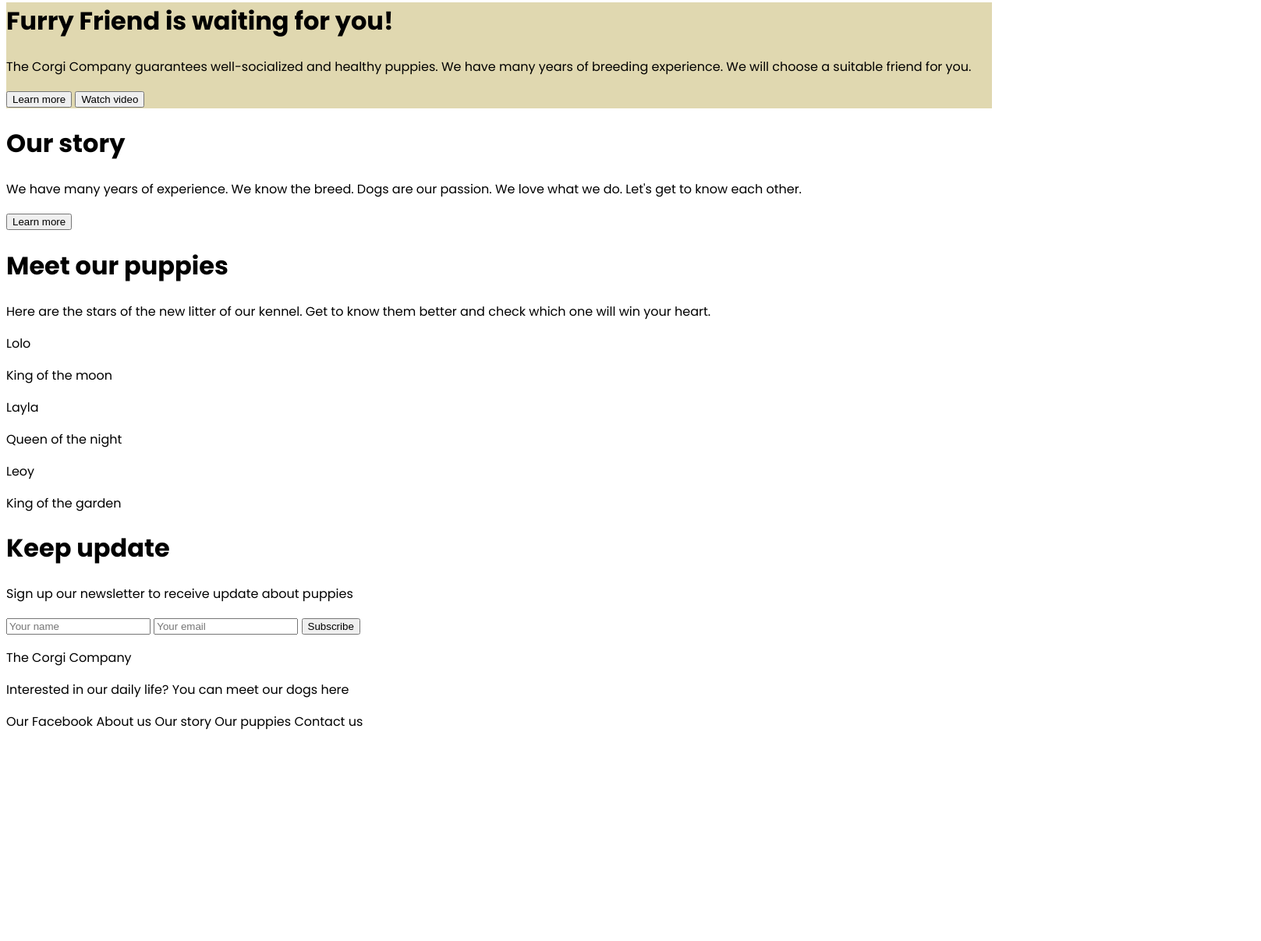
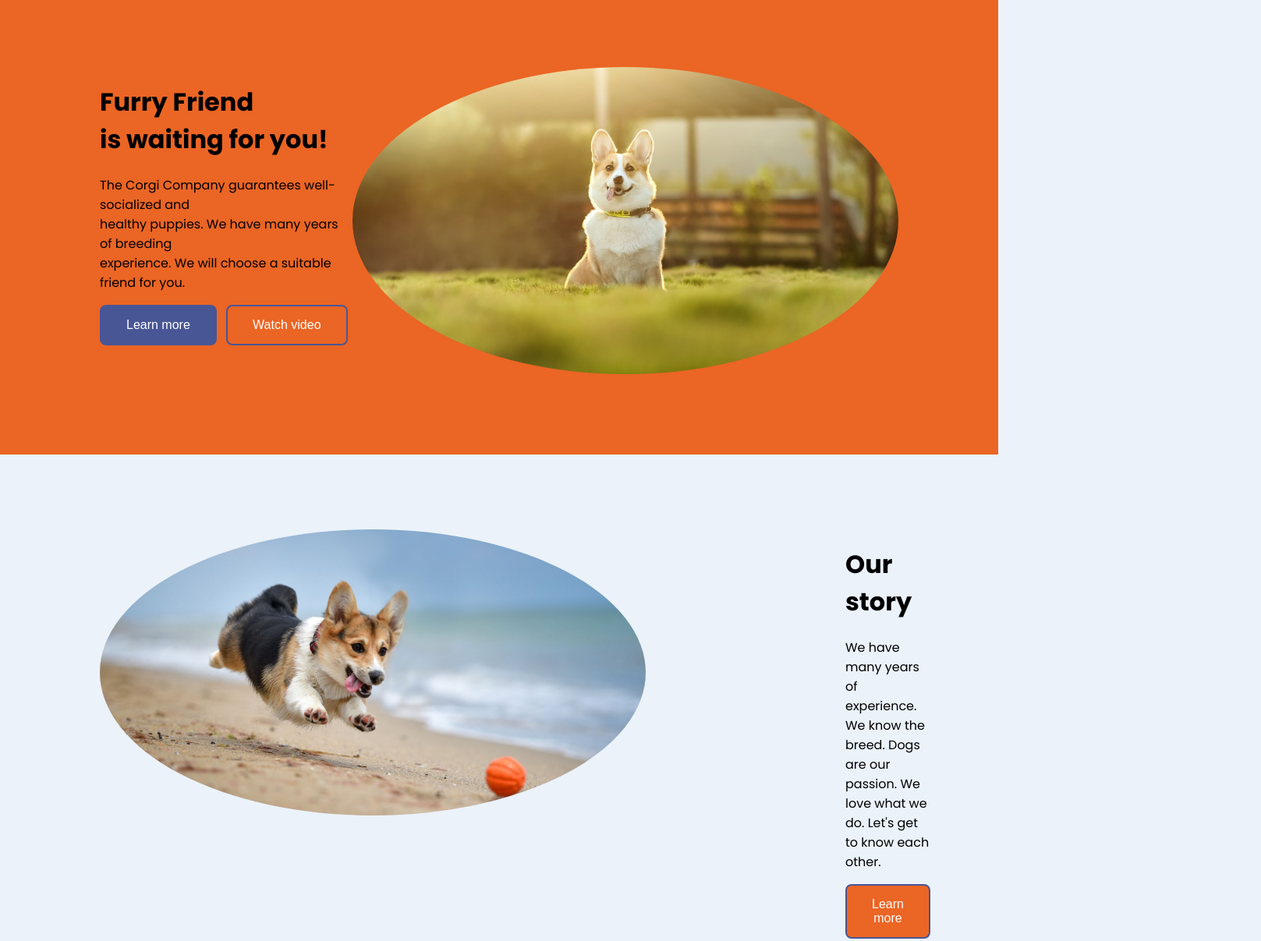
Before and after one commit to dgubko/corgi-website, a plain HTML site: page website.html in a window 1280 px wide. Shown: the part 51-1258 px from the top of the page at 78% size, 1617 px wide, since content can reach past the window. Before the commit the page ends 997 px from the top, so only its background shows below. Drawn offline with Linux system fonts and the light colour scheme.

Commit message:
Finish Website

```diff
--- /dev/null
+++ b/index.js
@@ -0,0 +1,10 @@
+var form = document.getElementById("form-id");
+form.addEventListener("submit", function (event) {
+  event.preventDefault();
+  var elements = event.target.elements;
+  var name = elements.name.value
+  var email = elements.email.value
+//   var message = "Thank you, " +name+ "("+email+") for subscription."
+  var altMessage = `Thank you, ${name}(${email})for your subscription.`
+  document.getElementById("message").innerText=altMessage
+});
--- a/styles.css
+++ b/styles.css
@@ -1,23 +1,191 @@
 header nav {
-    display: inline-block;
-    float: right;
+  /* display: inline-block; */
+  float: right;
 }
 header nav a {
-    margin: 40px;
+  margin: 40px;
 }
 #company-name {
-    font-family: 'Pacifico', cursive;
+  font-family: "Pacifico", cursive;
+  color: #1e2019;
 }
 header {
-    background-color: #E0D8B0;
+  background-color: #eb6524;
+  padding: 8px 10%;
 }
 body {
-    font-family: 'Poppins', sans-serif;
+  font-family: "Poppins", sans-serif;
+  margin: auto;
+  background-color: #ebf2fa;
 }
 a {
-    text-decoration: none;
-    color: black;
+  text-decoration: none;
+  color: #1e2019;
 }
 #par-1 {
-    background-color: #E0D8B0;
+  background-color: #eb6524;
+  padding: 96px 10%;
+  display: flex;
+  justify-content: space-between;
 }
+#b1 {
+  background-color: #485696;
+  border: 2px solid #485696;
+  color: white;
+  padding: 15px 32px;
+  font-size: 16px;
+  border-radius: 8px;
+  cursor: pointer;
+  transition-duration: 0.4s;
+  margin-right: 8px;
+}
+#b1:hover {
+  background-color: #323b67;
+  color: white;
+}
+#b1:active {
+  background-color: #232947;
+  box-shadow: 0 5px #666;
+  transform: translateY(4px);
+}
+#b2 {
+  background-color: #eb6524;
+  border: 2px solid #485696;
+  color: white;
+  padding: 15px 32px;
+  font-size: 16px;
+  border-radius: 8px;
+  cursor: pointer;
+  transition-duration: 0.4s;
+}
+#b2:hover {
+  background-color: #ca481a;
+  color: white;
+}
+
+#b2:active {
+  background-color: #b14017;
+  box-shadow: 0 5px #666;
+  transform: translateY(4px);
+}
+img {
+  border-radius: 50%;
+}
+#par-2 {
+  padding: 96px 10%;
+  display: flex;
+  justify-content: space-between;
+}
+p {
+  max-width: auto;
+}
+#pic-2 {
+  margin-right: 256px;
+}
+#b3 {
+  background-color: #eb6524;
+  border: 2px solid #485696;
+  color: white;
+  padding: 15px 32px;
+  font-size: 16px;
+  border-radius: 8px;
+  cursor: pointer;
+  transition-duration: 0.4s;
+}
+#b3:hover {
+  background-color: #ca481a;
+  color: white;
+}
+
+#b3:active {
+  background-color: #b14017;
+  box-shadow: 0 5px #666;
+  transform: translateY(4px);
+}
+#page-3 {
+  text-align: center;
+}
+#page-3-top {
+  text-align: center;
+}
+.cards {
+  display: flex;
+  justify-content: space-around;
+}
+#par-3 {
+  padding: 96px 10%;
+  display: flex;
+  background-color: #485696;
+}
+#proper {
+  margin-right: 200px;
+}
+#bb-1 {
+  border: 2px solid #485696;
+  color: #eb6524;
+  padding: 15px 32px;
+  font-size: 16px;
+  border-radius: 8px;
+  cursor: pointer;
+}
+#bb-2 {
+  border: 2px solid #485696;
+  color: #eb6524;
+  padding: 15px 32px;
+  font-size: 16px;
+  border-radius: 8px;
+  cursor: pointer;
+}
+#subscribe-button {
+  background-color: #eb6524;
+  padding: 15px 32px;
+  font-size: 16px;
+  border-radius: 8px;
+  cursor: pointer;
+}
+form {
+  display: flex;
+}
+#proper h1 {
+  color: #ebf2fa;
+}
+#proper p {
+  color: #ebf2fa;
+}
+.menu-bottom {
+  display: flex;
+  flex-direction: column;
+}
+.menu-bottom a {
+  margin-bottom: 12px;
+}
+footer {
+  background-color: #eb6524;
+  display: flex;
+  justify-content: space-between;
+  padding: 8px 10%;
+}
+footer p {
+  margin-top: 0px;
+}
+.cards > div {
+  border: 2px solid #485696;
+  border-radius: 12px;
+  padding: 96px;
+  margin: 94px 12px;
+  text-align: center;
+  color: #485696;
+  font-weight: 700;
+  font-style: italic;
+  font-family: monospace;
+}
+.cards div img {
+  width: 200px;
+  margin-bottom: 32px;
+}
+.cards {
+  justify-content: center;
+}
+.cards > div:nth-child(2) {
+  border-color: #eb6524;
+}
--- a/website.html
+++ b/website.html
@@ -24,14 +24,24 @@
       </nav>
     </header>
     <div id="par-1">
-      <h1>Furry Friend is waiting for you!</h1>
+      <div>
+        <h1>
+          Furry Friend<br />
+          is waiting for you!
+        </h1>
         <p>
-        The Corgi Company guarantees well-socialized and healthy puppies. We
-        have many years of breeding experience. We will choose a suitable friend
-        for you.
+          The Corgi Company guarantees well-socialized and<br />
+          healthy puppies. We have many years of breeding<br />
+          experience. We will choose a suitable friend for you.
         </p>
-      <button>Learn more</button>
-      <button>Watch video</button>
+        <button id="b1">Learn more</button>
+        <button id="b2">Watch video</button>
+      </div>
+      <div><img src="corgi-4.jpg" alt="Corgi-picture" width="700" /></div>
+    </div>
+    <div id="par-2">
+      <div>
+        <img id="pic-2" src="corgi-3.jpg" alt="Corgi-picture1" width="700" />
       </div>
       <div>
         <h1>Our story</h1>
@@ -39,46 +49,64 @@
           We have many years of experience. We know the breed. Dogs are our
           passion. We love what we do. Let's get to know each other.
         </p>
-      <button>Learn more</button>
+        <button id="b3">Learn more</button>
+      </div>
     </div>
     <div>
+      <div id="page-3-top">
         <h1>Meet our puppies</h1>
         <p>
-        Here are the stars of the new litter of our kennel. Get to know them
-        better and check which one will win your heart.
+          Here are the stars of the new litter of our kennel.<br />Get to know
+          them better and check which one will win your heart.
         </p>
+      </div>
       <div class="cards">
         <div>
+          <img src="pup-1.jpg" alt="pup-1" />
           <p>Lolo</p>
           <p>King of the moon</p>
         </div>
         <div>
+          <img src="pup-2.jpg" alt="pup-2" />
           <p>Layla</p>
           <p>Queen of the night</p>
         </div>
         <div>
+          <img src="pup-3.jpg" alt="pup-3" />
           <p>Leoy</p>
           <p>King of the garden</p>
         </div>
       </div>
-      <div>
+      <div id="par-3">
+        <div id="proper">
           <h1>Keep update</h1>
           <p>Sign up our newsletter to receive update about puppies</p>
-        <form>
-          <input type="text" placeholder="Your name" />
-          <input type="email" placeholder="Your email" />
-          <input type="submit" value="Subscribe" />
+          <p id="message"></p>
+          <form id="form-id">
+            <input name="name" id="bb-1" type="text" placeholder="Your name" />
+            <input name="email" id="bb-2" type="email" placeholder="Your email" />
+            <input id="subscribe-button" type="submit" value="Subscribe" />
           </form>
+        </div>
+        <div>
+          <img id="pic-3" src="corgi-1.jpg" alt="corgi-photo" width="600" />
+        </div>
       </div>
     </div>
     <footer>
       <p>The Corgi Company</p>
-      <p>Interested in our daily life? You can meet our dogs here</p>
+      <p>
+        Interested in our daily life?<br />
+        You can meet our dogs here
+      </p>
+      <nav class="menu-bottom">
         <a href="www.facebook.com">Our Facebook</a>
         <a href="#">About us</a>
         <a href="#">Our story</a>
         <a href="#">Our puppies</a>
         <a href="#">Contact us</a>
+      </nav>
     </footer>
+    <script src="index.js"></script>
   </body>
 </html>
```
Also changed, not shown: corgi-1.jpg (added), corgi-3.jpg (added), corgi-4.jpg (added), pup-1.jpg (added), pup-2.jpg (added), pup-3.jpg (added). Lines whose indentation alone changed are shown as unchanged.
